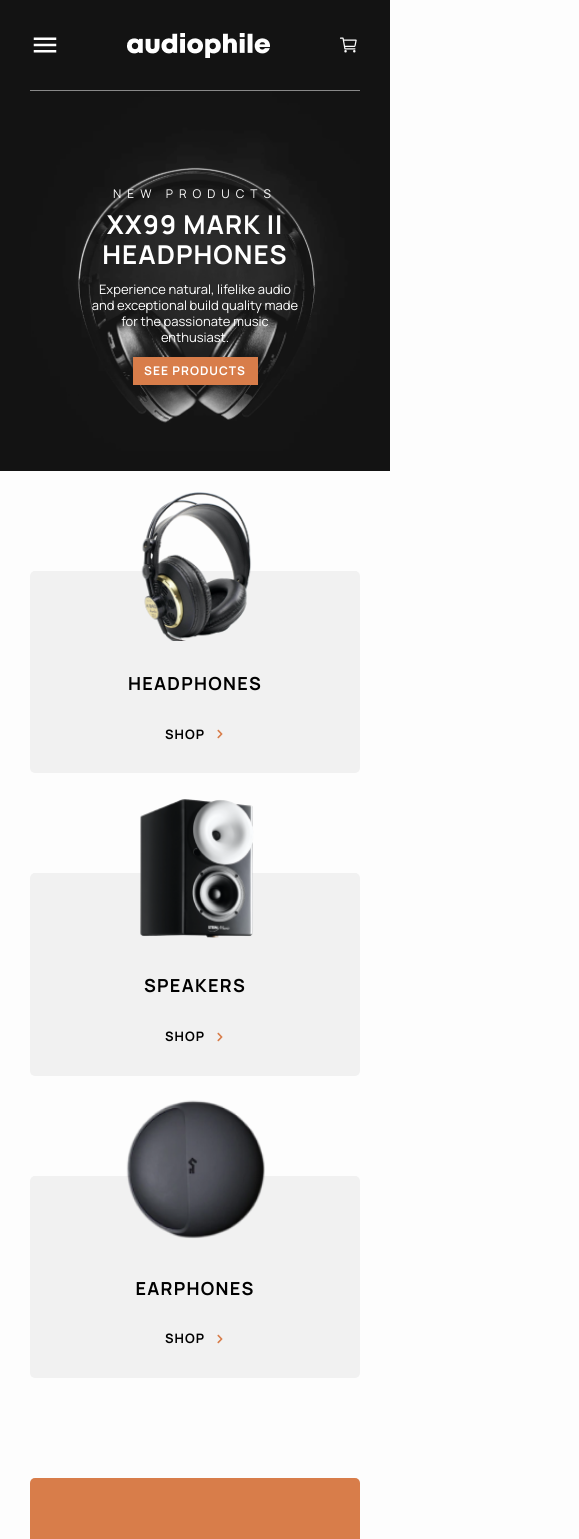
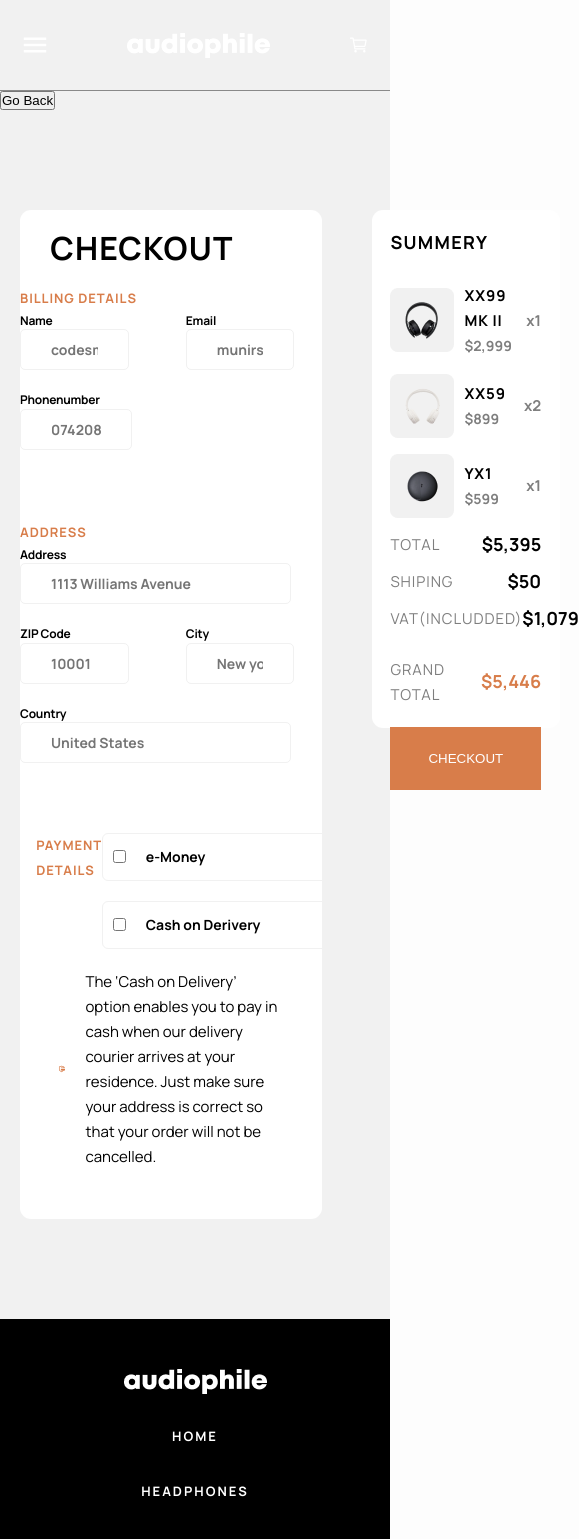
Before and after one commit to munirsebikaaka/designo-application, a React (Create React App) app: page / in a window 390 px wide. Shown: the top 1539 px of the page, 579 px wide, since content can reach past the window. Built offline with nearby package versions, Linux system fonts and the light colour scheme; a web font is replaced by a local one.

Commit message:
feat: added in the login component in to the application

```diff
--- a/src/index.css
+++ b/src/index.css
@@ -84,6 +84,9 @@ body {
   line-height: 19.12px;
   letter-spacing: 10px;
 }
+.res-home-main h4 {
+  opacity: 75%;
+}
 .section1 h1 {
   font-family: Manrope;
   font-size: 56px;
@@ -113,6 +116,7 @@ body {
   font-size: 15px;
   font-weight: 400;
   line-height: 25px;
+  opacity: 75%;
   text-align: center;
 }
 .section1 .main button,
@@ -457,7 +461,7 @@ body {
 .menu {
   display: flex;
   align-items: center;
-  gap: 10px;
+  gap: 30px;
 }
 /* SAMPLES */
 .samples {
@@ -511,14 +515,12 @@ body {
 .samples img {
   height: 150px;
   margin-top: -80px;
+  /* box-shadow: rgba(17, 12, 46, 0.15) 0px 48px 100px 0px; */
 }
 /* Main pages */
 .headphones .unreverse,
-.speakers section
-/* , */
-/* .earphones .unreverse */ {
-  border: 1px so
-   ;
+.speakers .unreverse,
+.earphones .unreverse {
   max-width: 1100px;
   margin: 0 auto;
   display: grid;
@@ -526,7 +528,17 @@ body {
   align-items: center;
   gap: 100px;
   margin-top: 120px;
-  /* padding: 0 20px; */
+}
+
+.headphones .reverse,
+.speakers .reverse {
+  max-width: 1100px;
+  margin: 0 auto;
+  margin-top: 120px;
+  display: flex;
+  align-items: center;
+  gap: 100px;
+  padding: 0 20px;
 }
 
 .headphones .head,
@@ -615,22 +627,55 @@ body {
 /* PRODUCTION DETAILS */
 .pro-details .sections1,
 .pro-details .sections2,
-.pro-details .sections4,
+/* .pro-details .sections4, */
 .pro-details .sections5 {
   max-width: 1100px;
   margin: 0px auto;
   margin-bottom: 150px;
 }
-.pro-details .sections1 {
+.pro-details .sections1,
+.pro-details .sections2 {
   display: grid;
   grid-template-columns: 1fr 1fr;
   align-items: center;
   gap: 100px;
 }
-.pro-details .sections2,
-.pro-details .sections4 {
+.pro-details .sections2 {
+  align-items: normal;
+  grid-template-columns: 2fr 1fr;
+}
+
+.bonus-cell {
+  display: flex;
+  justify-content: end;
+}
+
+/* .pro-details .sections4 {
   display: flex;
   justify-content: space-between;
+} */
+
+.pro-details .section-img {
+  max-width: 1100px;
+  margin: 0 auto;
+  display: grid;
+  grid-template-columns: 1fr 1.3fr;
+  gap: 15px;
+}
+
+.pro-details .section-img img {
+  width: 100%;
+  height: 550px;
+  border-radius: 8px;
+}
+
+.pro-details .section-img .small-ones img {
+  height: 267.5px;
+}
+.pro-details .section-img .small-ones {
+  display: flex;
+  flex-direction: column;
+  gap: 15px;
 }
 
 .pro-details .sections1 h1 {
@@ -662,7 +707,7 @@ body {
 }
 
 .pro-details .sections2 p {
-  width: 635px;
+  width: 100%;
   font-family: Manrope;
   font-size: 15px;
   font-weight: 400;
@@ -779,6 +824,9 @@ body {
   gap: 30px;
   align-items: center;
 }
+.pro-details .sections5 {
+  margin: 50px auto;
+}
 .pro-details .sections5 .main div {
   width: 100%;
 }
@@ -857,3 +905,256 @@ body {
 .goback .link:hover {
   color: var(--semiMainColor);
 }
+/* LOGIN */
+.login-cell {
+  display: grid;
+  grid-template-columns: 1.5fr 1fr;
+  max-width: 1100px;
+  margin: 100px auto;
+  gap: 50px;
+}
+.login {
+  background-color: var(--semiBackground);
+}
+.login-cell label {
+  font-family: Manrope;
+  font-size: 12px;
+  font-weight: 700;
+  line-height: 16.39px;
+  letter-spacing: -0.2142857164144516px;
+}
+.login-cell .login-input,
+.login-phone {
+  font-family: Manrope;
+  font-size: 14px;
+  font-weight: 700;
+  padding: 10px 30px;
+  margin-bottom: 20px;
+  width: 80%;
+  border-radius: 5px;
+  outline: none;
+}
+
+.login-input,
+.input-adress,
+.login-phone,
+.login-country {
+  border: 1px solid var(--semiBackground);
+}
+.login-phone {
+  width: 37%;
+}
+.address .input-adress,
+.login-country {
+  font-family: Manrope;
+  font-size: 14px;
+  font-weight: 700;
+  padding: 10px 30px;
+  margin-bottom: 20px;
+  width: 90%;
+  border-radius: 5px;
+  outline: none;
+}
+
+.login-cell .dets .inner-dets,
+.address .inner-address {
+  display: flex;
+  gap: 30px;
+}
+.dets,
+.address {
+  margin-bottom: 50px;
+}
+
+.input-adress {
+  width: 79%;
+}
+.login-cell h1 {
+  font-family: Manrope;
+  font-size: 13px;
+  font-weight: 700;
+  line-height: 25px;
+  letter-spacing: 0.9285714030265808px;
+}
+.login .main-head {
+  color: var(--semiMainColor);
+}
+
+.login .check {
+  font-family: Manrope;
+  font-size: 32px;
+  font-weight: 700;
+  line-height: 36px;
+  letter-spacing: 1.1428571939468384px;
+  text-align: start;
+  width: 80%;
+  margin: 20px auto;
+}
+
+.payment {
+  display: flex;
+  align-items: center;
+  gap: 20px;
+  width: 75%;
+  margin-bottom: 50px;
+}
+.payment .icon {
+  width: 50px;
+  height: 50px;
+  color: var(--semiMainColor);
+}
+.payment p {
+  font-family: Manrope;
+  font-size: 15px;
+  font-weight: 400;
+  line-height: 25px;
+}
+.login .checks {
+  border: 1px solid var(--semiBackground);
+  display: flex;
+  align-items: center;
+  gap: 20px;
+  width: 264px;
+  border-radius: 6px;
+  margin-bottom: 20px;
+  height: 48px;
+  padding-left: 10px;
+}
+.money {
+  font-family: Manrope;
+  font-size: 14px;
+  font-weight: 700;
+  line-height: 19.12px;
+}
+.check-input {
+  border-radius: 50%;
+}
+.payments-dts {
+  display: flex;
+  justify-content: space-between;
+  width: 80%;
+  margin-left: -28px;
+}
+.main-login,
+.summery {
+  display: flex;
+  flex-direction: column;
+  align-items: center;
+}
+
+.main-login-cell,
+.summery {
+  background-color: var(--mainColor);
+  border-radius: 11px;
+}
+
+.summery {
+  height: 518px;
+}
+
+.sum {
+  display: flex;
+  align-items: center;
+  justify-content: space-between;
+  width: 80%;
+  margin: 8px;
+}
+.summery .see-products {
+  width: 80%;
+  background-color: var(--semiMainColor);
+  color: var(--mainColor);
+  cursor: pointer;
+  display: inline-block;
+  border: none;
+  /* height: 48px */
+  margin-bottom: 30px;
+  padding: 24px 0;
+  transition: all 0.5s;
+}
+.summery .see-products:hover {
+  background-color: var(--hoverBtn);
+}
+.grand {
+  color: var(--semiMainColor);
+}
+.summery .btn {
+  font-family: Manrope;
+  font-size: 15px;
+  font-weight: 700;
+  line-height: 25px;
+}
+.cart,
+.cart1,
+.cart2 {
+  width: 80%;
+  display: flex;
+  align-items: center;
+  justify-content: space-between;
+}
+
+.cart h1 {
+  padding: 20px 0;
+  font-family: Manrope;
+  font-size: 18px;
+  font-weight: 700;
+  line-height: 24.59px;
+  letter-spacing: 1.2857142686843872px;
+}
+
+.inner-cart {
+  display: flex;
+  align-items: center;
+  gap: 10px;
+}
+
+.inner-cart .name {
+  font-family: Manrope;
+  font-size: 15px;
+  font-weight: 700;
+  line-height: 25px;
+}
+.inner-cart .price {
+  font-family: Manrope;
+  font-size: 14px;
+  font-weight: 700;
+  line-height: 25px;
+}
+
+.cart1 .btn {
+  display: inline-block;
+  border: none;
+  cursor: pointer;
+  width: 96px;
+  height: 32px;
+  display: flex;
+  align-items: center;
+  justify-content: center;
+  gap: 10px;
+  border-radius: 2px;
+}
+.cart2 h1 {
+  font-family: Manrope;
+  font-size: 15px;
+  font-weight: 400;
+  line-height: 25px;
+}
+.cart2 p {
+  font-family: Manrope;
+  font-size: 18px;
+  font-weight: 700;
+  line-height: 24.59px;
+}
+
+.cart2 {
+  margin: 6px 0;
+}
+
+.last-cart {
+  margin: 20px 0;
+}
+
+.cart2 h1,
+.sum .price,
+.sum .btn {
+  opacity: 50%;
+}
--- a/src/mainPages/buyingComps/Login.js
+++ b/src/mainPages/buyingComps/Login.js
@@ -1,11 +1,19 @@
+import { RiSecurePaymentFill } from "react-icons/ri";
 import Footer from "../../generals/Footer";
+import AppNav from "../../navigations/appNavigation";
 
 const Login = () => {
   return (
     <div className="login">
+      <AppNav />
+
+      <button>Go Back</button>
+      <section className="container">
         <div className="login-cell">
+          <div className="main-login-cell">
+            <h1 className="check">CHECKOUT</h1>
+
             <div className="main-login">
-          <h1 className="check">CHECKOUT</h1>
               <div className="dets">
                 <h1 className="main-head">BILLING DETAILS</h1>
                 <div className="inner-dets">
@@ -87,12 +95,14 @@ const Login = () => {
                 </div>
               </div>
               <div className="payment">
-            {/* <RiSecurePaymentFill className="icon" /> */}
+                <RiSecurePaymentFill className="icon" />
                 <p>
-              The ‘Cash on Delivery’ option enables you to pay in cash when our
-              delivery courier arrives at your residence. Just make sure your
-              address is correct so that your order will not be cancelled.
+                  The ‘Cash on Delivery’ option enables you to pay in cash when
+                  our delivery courier arrives at your residence. Just make sure
+                  your address is correct so that your order will not be
+                  cancelled.
                 </p>
+              </div>
             </div>
           </div>
           <div className="summery">
@@ -102,7 +112,7 @@ const Login = () => {
 
             <div className="sum">
               <div className="inner-cart">
-              <img src="appImgs/Group 22.png" alt="pads" />
+                <img src="imgs/Group 22.png" alt="pads" />
                 <div>
                   <h1 className="name">XX99 MK II</h1>
                   <p className="price">$2,999</p>
@@ -112,7 +122,7 @@ const Login = () => {
             </div>
             <div className="sum">
               <div className="inner-cart">
-              <img src="appImgs/Group 22 (2).png" alt="pads" />
+                <img src="imgs/Group 22 (2).png" alt="pads" />
                 <div>
                   <h1 className="name">XX59</h1>
                   <p className="price">$899</p>
@@ -122,7 +132,7 @@ const Login = () => {
             </div>
             <div className="sum">
               <div className="inner-cart">
-              <img src="appImgs/Group 22 (1).png" alt="pads" />
+                <img src="imgs/Group 22 (1).png" alt="pads" />
                 <div>
                   <h1 className="name">YX1</h1>
                   <p className="price">$599</p>
@@ -143,13 +153,17 @@ const Login = () => {
               <h1>VAT(INCLUDDED)</h1>
               <p>$1,079</p>
             </div>
-          <div className="cart2">
+            <div
+              className="cart2 last-cart
+          "
+            >
               <h1>GRAND TOTAL</h1>
               <p className="grand">$5,446</p>
             </div>
             <button className="see-products">CHECKOUT</button>
           </div>
         </div>
+      </section>
       <Footer />
     </div>
   );
--- a/src/mainPages/home.js
+++ b/src/mainPages/home.js
@@ -3,6 +3,7 @@ import Footer from "../generals/Footer";
 import LocationDetails from "../generals/locationDet";
 import ResHome from "../resHome";
 import Samples from "../generals/samples";
+import Login from "./buyingComps/Login";
 
 function Home() {
   const styles = {
@@ -10,6 +11,7 @@ function Home() {
   };
   return (
     <div>
+      <Login />
       <section className="section1">
         <AppNav />
         <div className="main">
--- a/src/quaries.css
+++ b/src/quaries.css
@@ -33,13 +33,13 @@
   .headphones .unreverse,
   .speakers section,
   .earphones .unreverse {
-    gap: 50px;
+    gap: 30px;
   }
 
   .headphones section img,
   .speakers section img,
   .earphones section img {
-    width: 300px;
+    width: 250px;
   }
 
   .location-cell img {
@@ -47,11 +47,19 @@
     height: 430px;
     border-radius: 5px;
   }
+
+  .pro-details .sections1 {
+    gap: 50px;
+  }
+
+  .pro-details .sections1 p {
+    width: 100%;
+  }
 }
 
 @media (max-width: 800px) {
   .container {
-    padding: 0 30px;
+    padding: 0 20px;
   }
 
   /* .pro-details .sections4 {
@@ -142,11 +150,17 @@
     width: 100%;
     height: auto;
   }
+
+  .footer-body {
+    padding: 30px 20px;
+  }
   .footer-navigation {
     display: flex;
     flex-direction: column;
     align-items: start;
     padding-top: 50px;
+    padding-left: 20px;
+    padding-right: 20px;
   }
   .footer-navigation ul {
     padding-top: 30px;
@@ -176,6 +190,11 @@
   }
   body {
     position: relative;
+  }
+
+  .app-nav,
+  .details-nav {
+    padding: 30px 20px;
   }
 
   .app-nav .show-links,
@@ -209,8 +228,8 @@
   }
 
   .headphones .unreverse,
-  .speakers section,
-  .earphones section {
+  .speakers .unreverse,
+  .earphones .unreverse {
     display: flex;
     flex-direction: column;
     align-items: center;
@@ -249,23 +268,32 @@
   }
 
   .pro-details .sections1 {
-    /* display: grid; */
     grid-template-columns: 1fr 2fr;
-    /* align-items: center; */
-    gap: 70px;
+    gap: 60px;
   }
   .pro-details .sections1 img {
     width: 200px;
   }
 
   .pro-details .sections2 {
+    display: flex;
     flex-direction: column;
     gap: 120px;
+  }
+
+  .bonus-cell {
+    display: flex;
+    justify-content: space-between;
   }
   .pro-details .sections2 p {
     width: 100%;
   }
+
+  .img {
+    padding: 60px 10px;
+  }
   .bonus {
+    width: 100%;
     display: grid;
     grid-template-columns: 1fr 1.1fr;
     justify-content: space-between;
@@ -273,6 +301,10 @@
 
   .mobile-menu {
     display: none;
+  }
+
+  .goback {
+    padding: 0 20px;
   }
 }
 @media (max-width: 700px) {
@@ -298,6 +330,20 @@
     font-size: 14px;
     font-weight: 400;
     line-height: 8.12px;
+  }
+
+  .pro-details .sections5 .main h1 {
+    font-size: 22px;
+  }
+
+  .pro-details .section-img img {
+    width: 100%;
+    height: 450px;
+    border-radius: 8px;
+  }
+
+  .pro-details .section-img .small-ones img {
+    height: 217.5px;
   }
 }
 
@@ -426,6 +472,10 @@
     gap: 70px;
   }
 
+  .pro-details .sections5 {
+    margin: 250px 0;
+  }
+
   .pro-details .sections5 .main .sec-details {
     gap: 20px;
   }
@@ -450,6 +500,10 @@
     left: -30%;
   }
 
+  .location-cell {
+    margin: 200px auto;
+  }
+
   .location-cell h1 {
     font-size: 36px;
     line-height: 40px;
@@ -457,6 +511,16 @@
 
   .location-cell span {
     font-size: 36px;
+  }
+
+  .pro-details .sections5 .main .sec-details img {
+    height: 180px;
+  }
+
+  .pro-details .section-img {
+    display: flex;
+    flex-direction: column;
+    gap: 15px;
   }
 }
 @media (max-width: 500px) {
@@ -511,4 +575,12 @@
     width: 90%;
     padding: 0 5px;
   }
+  .pro-details .sections5 .head {
+    font-size: 24px;
+  }
+  .pro-details .section-img img {
+    width: 100%;
+    height: 400px;
+    border-radius: 8px;
+  }
 }
--- a/src/resHome.js
+++ b/src/resHome.js
@@ -1,7 +1,7 @@
 import AppNav from "./navigations/appNavigation";
 const ResHome = () => {
   const styles = {
-    backgroundImage: `url('imgs/home/Bitmap.png')`,
+    backgroundImage: `url('imgs/home/Bitmapy.png')`,
   };
   return (
     <section className="res-home">
```
Also changed, not shown: src/mainPages/earphones/earphonesDetails.js (+13 -14 lines), src/mainPages/headphones/headphones.js (+3 -15 lines), src/mainPages/headphones/headphonesDetails1.js (+17 -14 lines), src/mainPages/headphones/headphonesDetails2.js (+15 -17 lines), src/mainPages/headphones/headphonesDetails3.js (+12 -13 lines), src/mainPages/speakers/speakerDetails1.js (+13 -15 lines), src/mainPages/speakers/speakerDetails2.js (+15 -14 lines), public/imgs/home/Bitmapy.png (added), public/imgs/samples/sample3B.png (added). Lines whose indentation alone changed are shown as unchanged.
